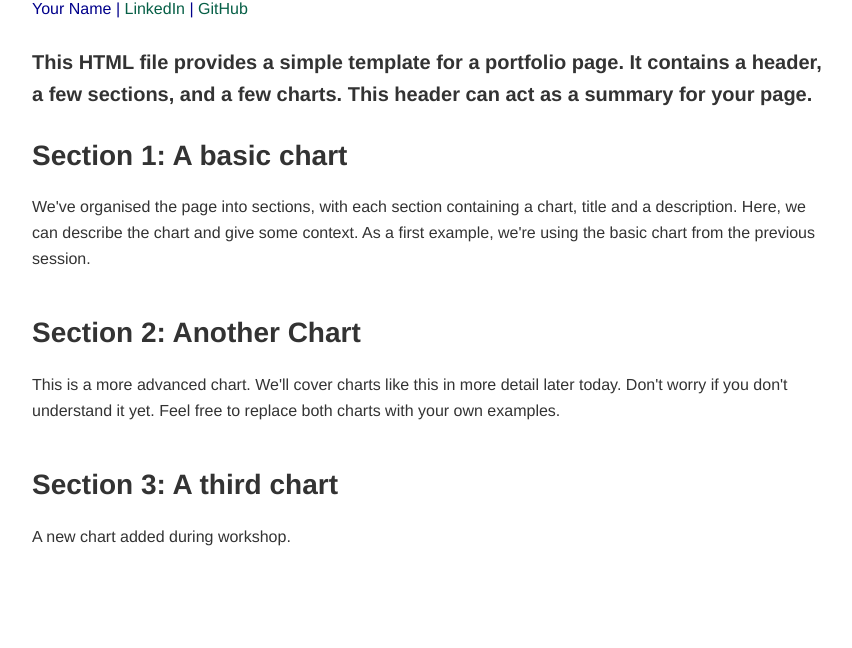
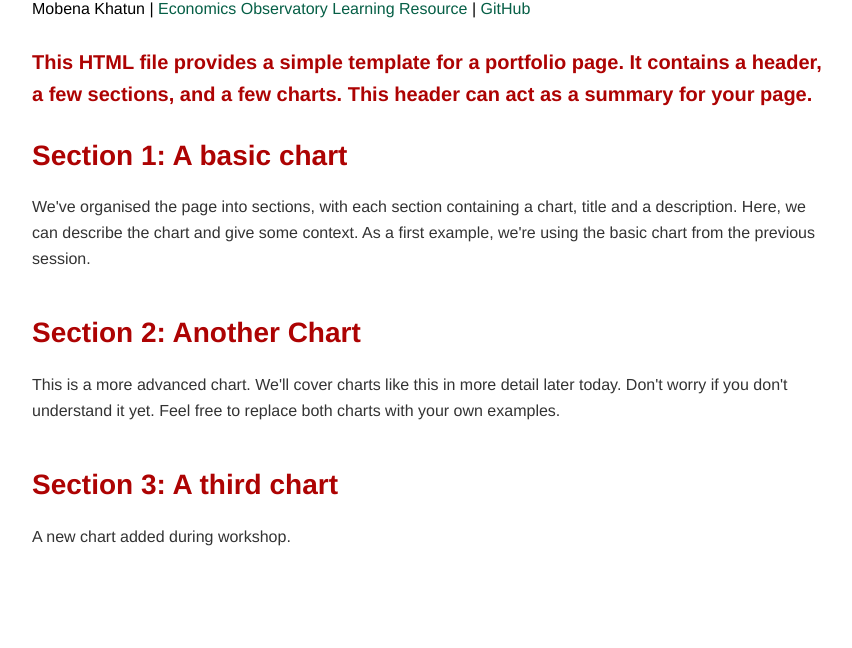
Before and after one commit to MobenaHMT/MobenaHMT.github.io, a plain HTML site: page index.html in a window 1280 px wide. Shown: the part 152-800 px from the top of the page, without its empty margins (208-1060 px from the left). Drawn offline with Linux system fonts and the light colour scheme; a script that the page names is missing.

Commit message:
Add files via upload

```diff
--- a/index.html
+++ b/index.html
@@ -37,11 +37,11 @@
 <!-- The body tag contains the elements that visitors to our page will see. -->
     <h1 class="big" style="margin-bottom: 0px;"> <!-- We have added a class to the header called "big" which we can use to style it in the CSS -->
         <!-- This is a header, it is the largest text on the page -->
-        An Example Portfolio
+        DataVis masterclass portfolio
     </h1>
-    <p style="margin-top: 0px; color: darkblue">
+    <p style="margin-top: 0px; color: rgb(0, 0, 0)">
         <!-- we're setting the margin to 0px so the header and authour name are close together -->
-        Your Name | <a href="https://www.linkedin.com/in/finnmcevoy/">LinkedIn</a> | <a
+        Mobena Khatun | <a href="https://www.economicsobservatory.com/modern-data-visualisation">Economics Observatory Learning Resource </a> | <a
             href="https://www.github.com/FM-ds">GitHub</a>
     </p>
     <h3 class="small"> <!-- We have added a class to the header called "small" which we can use to style it in the CSS -->
--- a/s2_example1.css
+++ b/s2_example1.css
@@ -20,7 +20,7 @@ body { /* We can style any HTML element by using its name - here we're styling t
 
 /* Headings */
 h1, h2, h3, h4, h5, h6 {
-  color: #333;
+  color: #ad0303;
   margin-top: 24px;
   margin-bottom: 16px;
   font-weight: 600;
```
